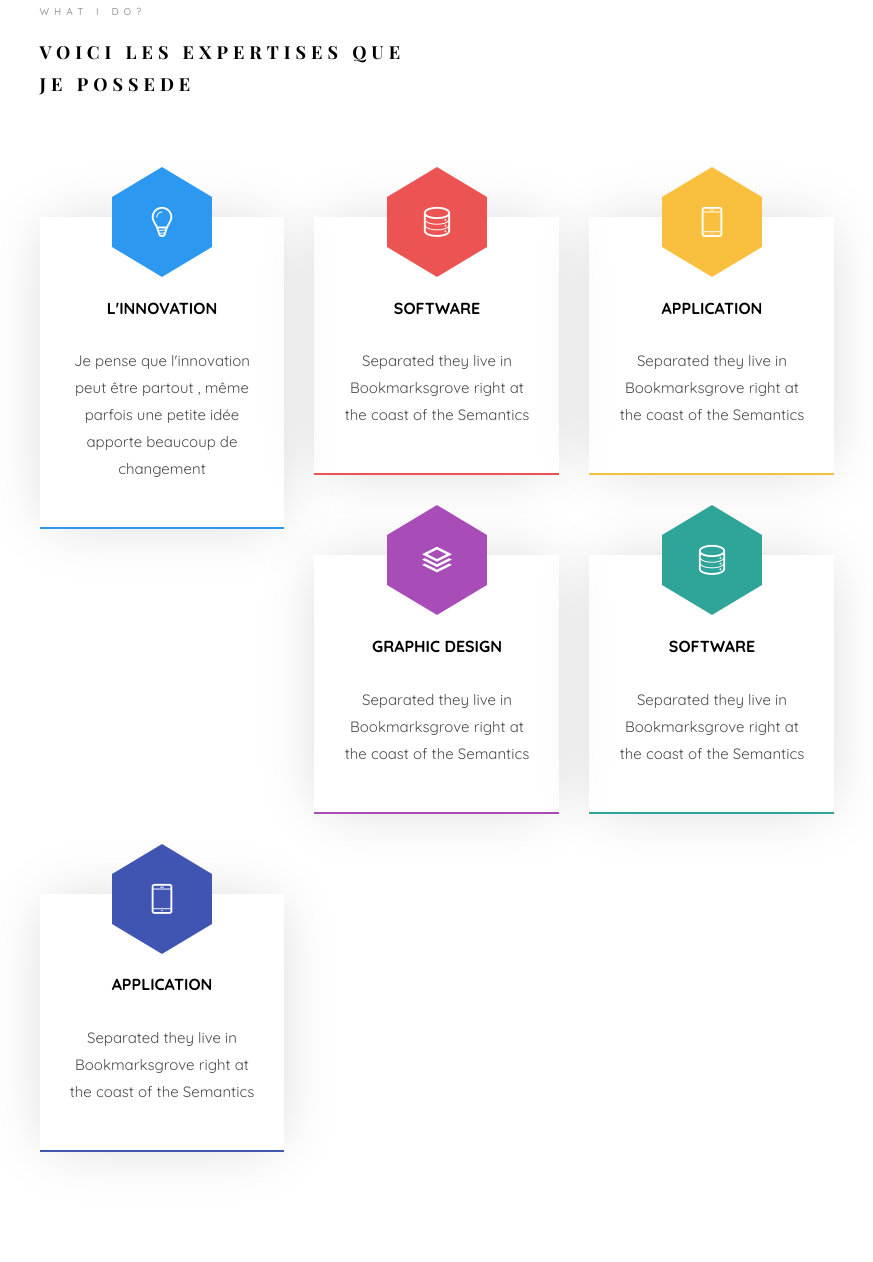
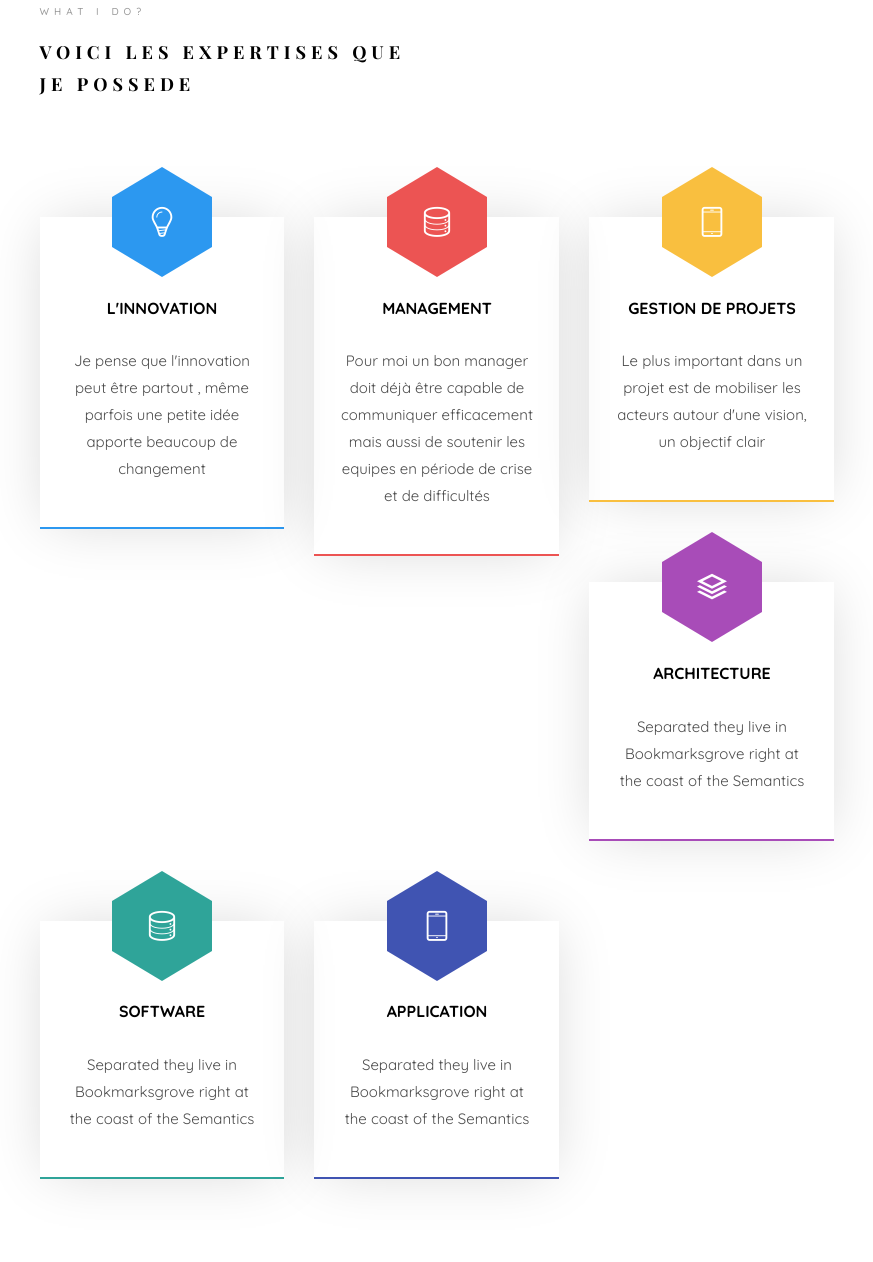
Before and after one commit to jeanpaulvarga/cv, a plain HTML site: page index.html in a window 1280 px wide. Shown: the part 2224-3486 px from the top of the page, without its empty margins (353-1226 px from the left). Drawn offline with nearby package versions, Linux system fonts and the light colour scheme; files whose address does not match are found by name; a web font is replaced by a local one.

Commit message:
Update index.html

```diff
--- a/index.html
+++ b/index.html
@@ -211,8 +211,8 @@
 									<i class="icon-data"></i>
 								</span>
 								<div class="desc">
-									<h3>Software</h3>
-									<p>Separated they live in Bookmarksgrove right at the coast of the Semantics</p>
+									<h3>Management</h3>
+									<p>Pour moi un bon manager doit déjà être capable de communiquer efficacement  mais aussi de soutenir les equipes en période de crise et de difficultés</p>
 								</div>
 							</div>
 						</div>
@@ -222,8 +222,8 @@
 									<i class="icon-phone3"></i>
 								</span>
 								<div class="desc">
-									<h3>Application</h3>
-									<p>Separated they live in Bookmarksgrove right at the coast of the Semantics</p>
+									<h3>Gestion de projets</h3>
+									<p>Le plus important dans un projet est de mobiliser les acteurs autour d'une vision, un objectif clair</p>
 								</div>
 							</div>
 						</div>
@@ -233,7 +233,7 @@
 									<i class="icon-layers2"></i>
 								</span>
 								<div class="desc">
-									<h3>Graphic Design</h3>
+									<h3>Architecture</h3>
 									<p>Separated they live in Bookmarksgrove right at the coast of the Semantics</p>
 								</div>
 							</div>
```
